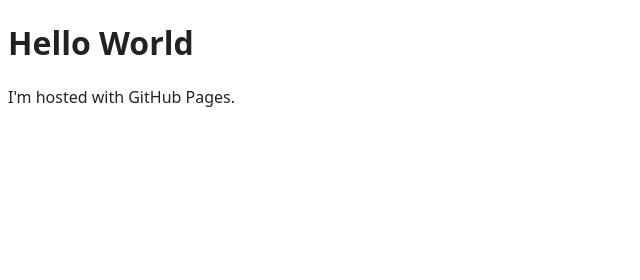
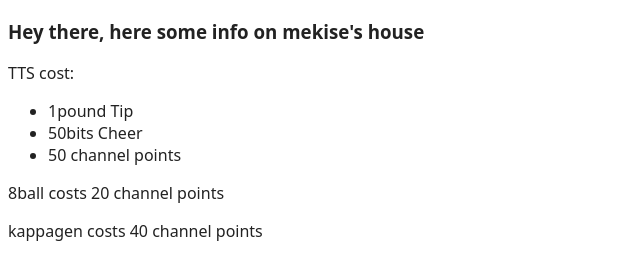
Before and after one commit to mekise/mekise.github.io, a plain HTML site: page index.html in a window 1280 px wide. Shown: the whole page, without its empty margins (0-640 px from the left). Drawn offline with Linux system fonts and the light colour scheme.

Commit message:
added info on costs for stream

```diff
--- a/index.html
+++ b/index.html
@@ -7,8 +7,20 @@
 	</head>
 
 	<body>
-		<h1>Hello World</h1>
-		<p>I'm hosted with GitHub Pages.</p>
+		<h3>Hey there, here some info on mekise's house</h3>
+		<p>TTS cost:
+			<ul>
+				<li>1pound Tip</li>
+				<li>50bits Cheer</li>
+				<li>50 channel points</li>
+			</ul>
+		</p>
+		<p>
+			8ball costs 20 channel points
+		</p>
+		<p>
+			kappagen costs 40 channel points
+		</p>
 	</body>
 
 </html>
```
